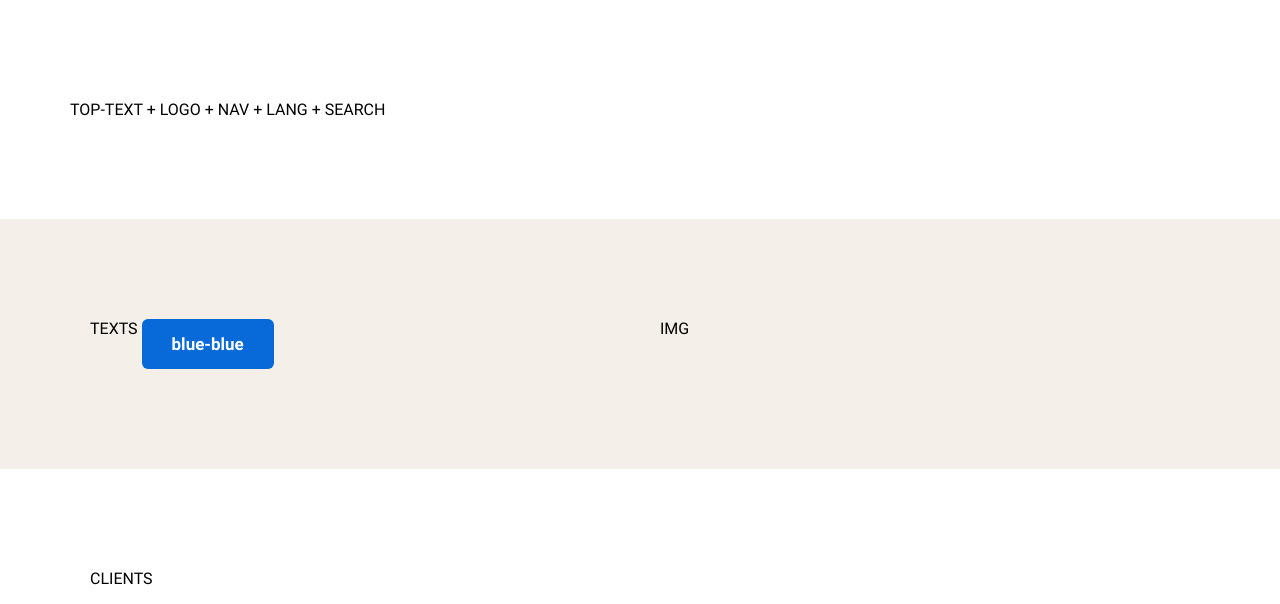
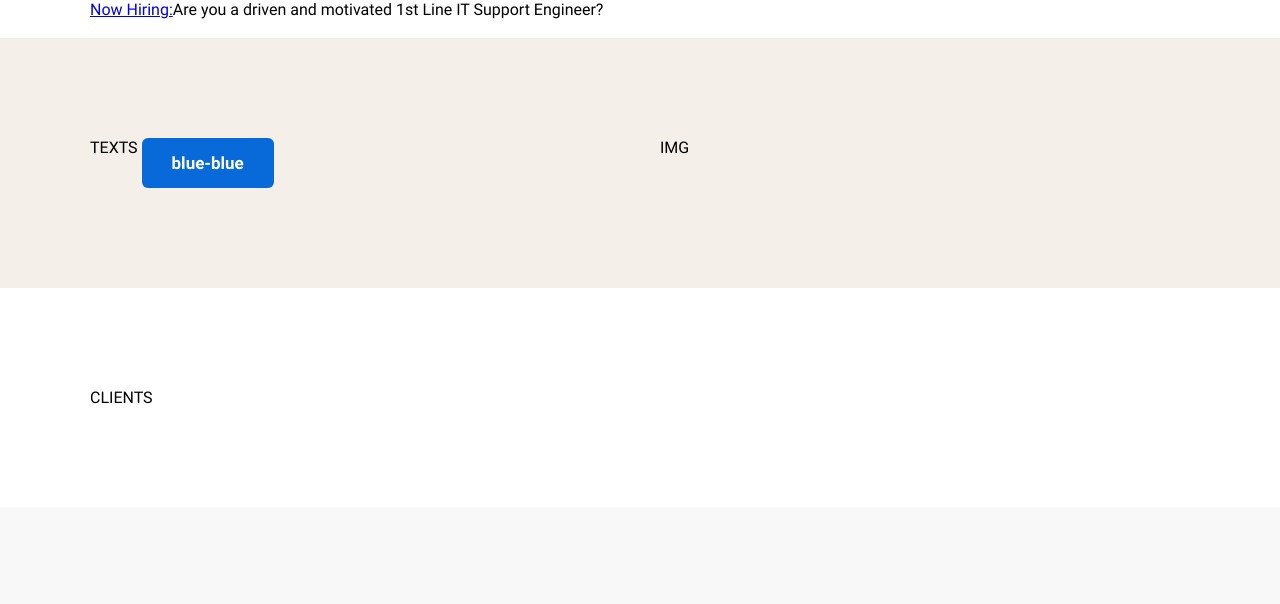
Before and after one commit to front-end-by-rimantas/25-grupe-portfolio, a website with bundled scripts: page index.html in a window 1280 px wide. Shown: the top 604 px of the page. Built offline with nearby package versions, Linux system fonts and the light colour scheme.

Commit message:
Header top-text #3

```diff
--- a/css/components/header.css
+++ b/css/components/header.css
@@ -0,0 +1,7 @@
+.container.header {
+  padding: 0;
+}
+.header > .row {
+  margin-top: 0;
+  margin-bottom: 0;
+}
--- a/index.html
+++ b/index.html
@@ -11,11 +11,7 @@
 
 <body>
     <!-- HEADER START -->
-    <header class="container">
-        <div class="row">
-            TOP-TEXT + LOGO + NAV + LANG + SEARCH
-        </div>
-    </header>
+    <header id="main_header" class="container"></header>
     <!-- HEADER END -->
 
     <!-- HERO START -->
--- /dev/null
+++ b/js/components/header/Header.js
@@ -0,0 +1,63 @@
+import { TopText } from './TopText.js';
+
+/*
+Jeigu nori susikurti Header su siuo komponentu, viskas ko tau reikia yra
+<header id="main_header" class="container"></header>
+*/
+
+class Header {
+    constructor(selector, data) {
+        this.selector = selector;
+        this.data = data;
+
+        this.DOM = null;
+
+        this.init();
+    }
+
+    init() {
+        if (!this.isValidSelector()) {
+            return false;
+        }
+        if (!this.isValidData()) {
+            return false;
+        }
+
+        const DOM = document.querySelector(this.selector);
+        if (!DOM) {
+            console.error('ERROR: pagal pateikta selector nepavyko rasti jokio elemento');
+            return false;
+        }
+        this.DOM = DOM;
+
+        this.DOM.classList.add('header');
+
+        this.renderBase();
+        // sukurti top-text
+        // sukurti logo
+        // sukurti nav
+        // sukurti kalbas
+        // sukurti search
+        // uzregistruoti event - scroll - position: static/fixed
+    }
+
+    isValidSelector() {
+        return true;
+    }
+
+    isValidData() {
+        return true;
+    }
+
+    renderBase() {
+        const HTML = `<div class="row"><div class="col-12"></div></div>
+                    <div class="row"><div class="col-12"></div></div>`;
+        this.DOM.innerHTML = HTML;
+
+        const allColsDOM = this.DOM.querySelectorAll('.col-12');
+
+        new TopText(allColsDOM[0], this.data.topText);
+    }
+}
+
+export { Header }
--- /dev/null
+++ b/js/components/header/TopText.js
@@ -0,0 +1,58 @@
+class TopText {
+    /**
+     * Headerio top-text sekcijos generavimas
+     * @param {Object} DOM Nuoroda (reference) i DOM elementa
+     * @param {Object[]} data Objektas su info apie virsutini teksta
+     * @param {boolean} data.isVisible Ar top-text sekcija yra matoma
+     * @param {Object[]} data.content Top-text turinio dalys
+     * @param {string} data.content[].type Turinio elemento tipas (options: link, text)
+     * @param {string} [data.content[].href] Nuoroda (jei taikoma)
+     * @param {string} data.content[].text Top-text turinio tekstas
+     */
+    constructor(DOM, data) {
+        this.DOM = DOM;
+        this.data = data;
+
+        this.init();
+    }
+
+    init() {
+        if (!this.isValidDOM) {
+            return false;
+        }
+        if (!this.isValidData) {
+            return false;
+        }
+
+        this.render();
+    }
+
+    isValidDOM() {
+        return true;
+    }
+
+    isValidData() {
+        return true;
+    }
+
+    render() {
+        if (!this.data.isVisible) {
+            return false;
+        }
+
+        let HTML = '';
+
+        for (const item of this.data.content) {
+            if (item.type === 'link') {
+                HTML += `<a href="${item.href}">${item.text}</a>`;
+            }
+            if (item.type === 'text') {
+                HTML += `<span>${item.text}</span>`;
+            }
+        }
+
+        this.DOM.innerHTML = HTML;
+    }
+}
+
+export { TopText }
--- /dev/null
+++ b/js/data/headerData.js
@@ -0,0 +1,70 @@
+const headerData = {
+    topText: {
+        isVisible: true,
+        content: [
+            {
+                type: 'link',
+                href: '#',
+                text: 'Now Hiring:'
+            },
+            {
+                type: 'text',
+                text: 'Are you a driven and motivated 1st Line IT Support Engineer?'
+            },
+        ]
+    },
+    logo: {
+        imgPath: './img/',
+        mobile: 'logo-mobile.png',
+        default: 'logo.png',
+    },
+    nav: [
+        {
+            type: 'link',
+            text: 'Home',
+        },
+        {
+            type: 'link',
+            text: 'Company',
+        },
+        {
+            type: 'link',
+            text: 'IT Solutions',
+        },
+        {
+            type: 'link',
+            text: 'Elements',
+        },
+        {
+            type: 'link',
+            text: 'Case Studies',
+        },
+        {
+            type: 'link',
+            text: 'Blog',
+        },
+    ],
+    languages: {
+        imgPath: './img/languages/',
+        default: 'en',
+        list: [
+            {
+                short: 'en',
+                full: 'English',
+                img: 'en.jpg',
+            },
+            {
+                short: 'fr',
+                full: 'Français',
+                img: 'fr.jpg',
+            },
+            {
+                short: 'de',
+                full: 'Deutsch',
+                img: 'de.jpg',
+            },
+        ]
+    }
+}
+
+export { headerData }
--- a/js/mainHome.js
+++ b/js/mainHome.js
@@ -1,5 +1,8 @@
 // IMPORT
 /* header */
+import { Header } from './components/header/Header.js';
+import { headerData } from './data/headerData.js';
+
 /* hero */
 /* clients */
 import { servicesData } from './data/servicesData.js';
@@ -20,6 +23,8 @@ import { achievementsData } from './data/achievementsData.js';
 
 // FUNKCIJU PANAUDOJIMAS
 /* header */
+new Header('#main_header', headerData);
+
 /* hero */
 /* clients */
 /* services */
```
Also changed, not shown: js/components/header/Languages.js (added, +7 -0 lines), js/components/header/Logo.js (added, +7 -0 lines), js/components/header/Nav.js (added, +7 -0 lines), js/components/header/Search.js (added, +7 -0 lines).
